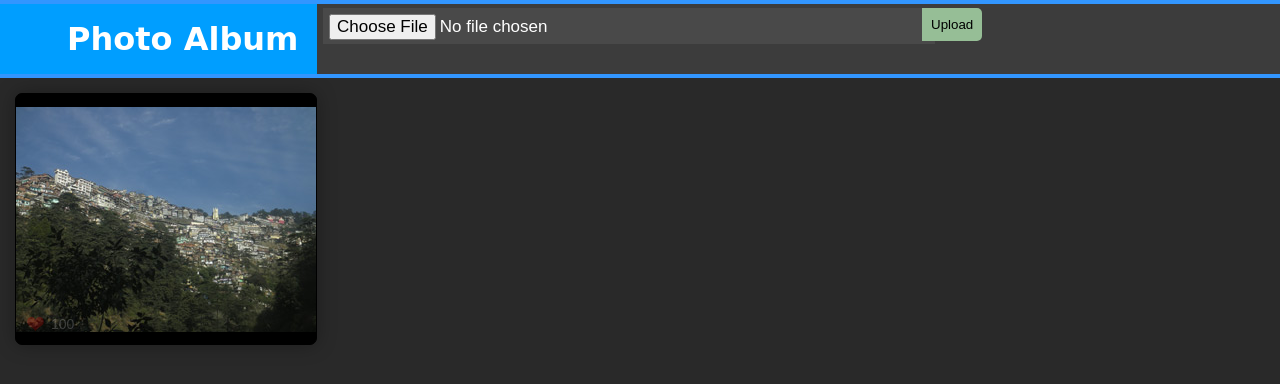
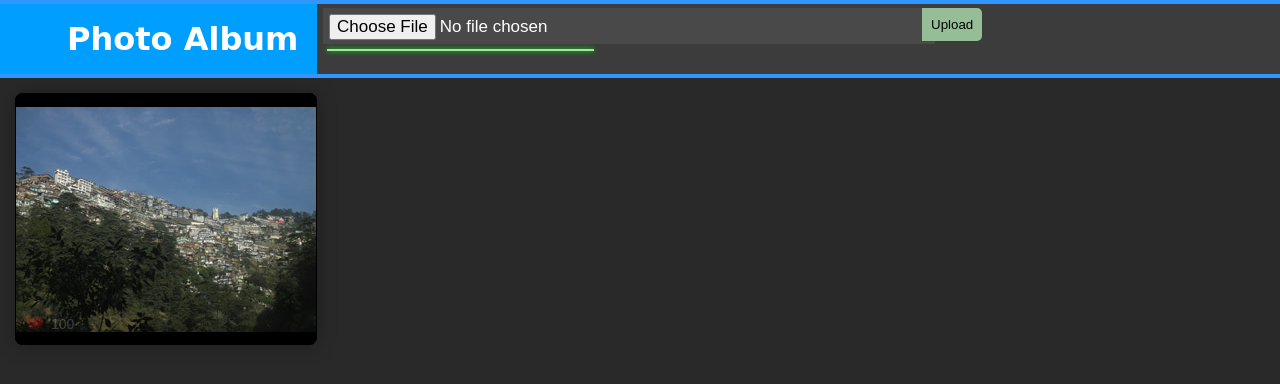
Before and after one commit to syyyym/PhotoAlbum_AWS, a plain HTML site: page views/index.html in a window 1280 px wide. Drawn offline with nearby package versions, Linux system fonts and the light colour scheme; a web font is replaced by a local one.

Commit message:
change progress bar width property

```diff
--- a/views/index.html
+++ b/views/index.html
@@ -25,7 +25,7 @@
 				<input type="file" name="uploadPic" class="uploadPic">
 				<button id="doUpload">Upload</button>
 				<div class="progressBarDiv">
-					<div class="progress"></div>
+					<div class="progress" style="width:45%"></div>
 				</div>
 				<h5 class="status"></h5>
 			</div>
```
